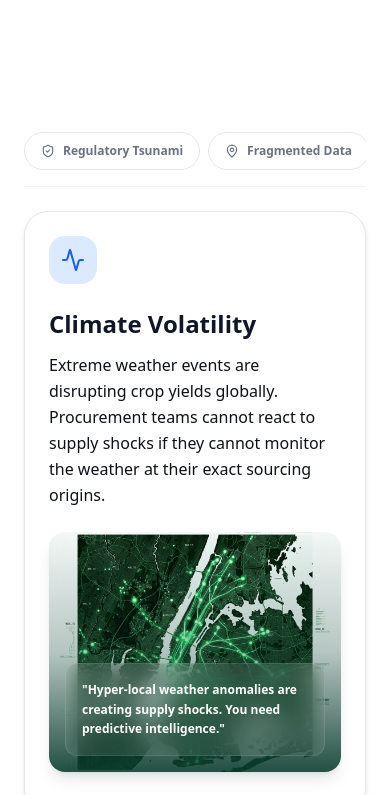
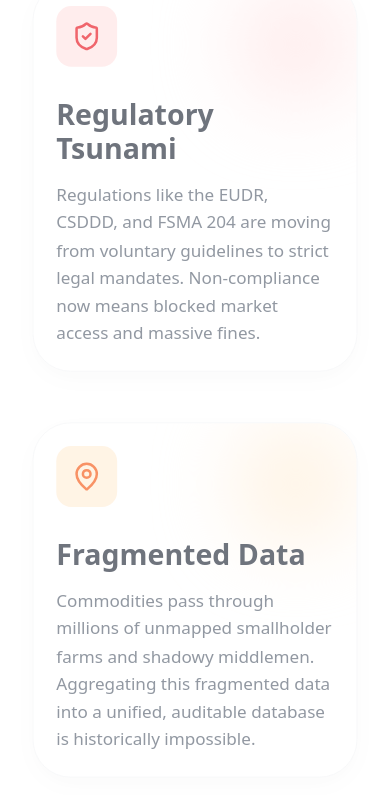
Before and after one commit to bhubanchand/sts-demo-2, a Next.js app: page / in a window 390 px wide. Shown: the part 2220-3015 px from the top of the page. Built offline with nearby package versions, Linux system fonts and the light colour scheme.

Commit message:
fix(ui): revert Challenge mobile layout to match the desktop scrolling experience

```diff
--- a/src/app/page.tsx
+++ b/src/app/page.tsx
@@ -286,19 +286,19 @@ export default function Home() {
       {/* 3. The Global Challenge (Dynamic Scroll-Linked Image) */}
       <section className="py-16 bg-white relative">
          <div className="max-w-[1400px] mx-auto px-6 sm:px-8">
-            <div className="flex flex-col lg:flex-row gap-20">
+            <div className="flex flex-col lg:flex-row gap-12 lg:gap-20">
                {/* Left Column (Text Blocks) */}
-               <div className="w-full lg:w-1/2 flex flex-col gap-12 relative z-10 py-16">
-                  <div className="mb-6">
+               <div className="w-full lg:w-1/2 flex flex-col gap-12 relative z-10 py-8 lg:py-16">
+                  <div className="mb-6 lg:mb-10">
                      <span className="text-[#1F7A53] font-bold tracking-widest uppercase mb-4 block">The Challenge</span>
                      <h2 className="text-4xl sm:text-5xl font-extrabold text-[#0B3D2E] leading-tight mb-6">Supply chains are broken at the source.</h2>
-                     <p className="text-lg sm:text-xl text-gray-600 leading-relaxed mb-8">
+                     <p className="text-lg sm:text-xl text-gray-600 leading-relaxed">
                         Enterprises lack visibility into the "first mile" where raw materials are actually grown. This opacity leads to deforestation risks, human rights violations, and the inability to prove ESG claims.
                      </p>
                   </div>
 
-                  {/* Desktop layout: vertical stack of ChallengeBlocks */}
-                  <div className="hidden lg:flex flex-col gap-12">
+                  {/* Vertical stack of ChallengeBlocks */}
+                  <div className="flex flex-col gap-8 lg:gap-12">
                      {CHALLENGES.map((item) => (
                         <ChallengeBlock
                            key={item.id}
@@ -315,8 +315,8 @@ export default function Home() {
                   </div>
                </div>
 
-               {/* Right Column (Sticky Image Container) - desktop only */}
-               <div className="hidden lg:block lg:w-1/2 lg:sticky lg:top-40 h-[600px] rounded-[40px] overflow-hidden shadow-2xl relative self-start mt-16">
+               {/* Right Column (Sticky Image Container) */}
+               <div className="w-full lg:w-1/2 lg:sticky lg:top-40 h-[350px] sm:h-[450px] lg:h-[600px] rounded-[30px] lg:rounded-[40px] overflow-hidden shadow-2xl relative self-start mt-6 lg:mt-16">
                   <AnimatePresence mode="wait">
                      <motion.img
                         key={activeChallengeBlock}
@@ -332,7 +332,7 @@ export default function Home() {
                   <div className="absolute inset-0 bg-gradient-to-t from-[#0B3D2E] via-[#0B3D2E]/20 to-transparent opacity-90"></div>
 
                   {/* Dynamic caption overlay */}
-                  <div className="absolute bottom-10 left-10 right-10">
+                  <div className="absolute bottom-6 left-6 right-6 lg:bottom-10 lg:left-10 lg:right-10">
                      <AnimatePresence mode="wait">
                         <motion.div
                            key={activeChallengeBlock}
@@ -340,71 +340,14 @@ export default function Home() {
                            animate={{ opacity: 1, y: 0 }}
                            exit={{ opacity: 0, y: -20 }}
                            transition={{ duration: 0.3, delay: 0.2 }}
-                           className="bg-white/10 backdrop-blur-xl border border-white/20 p-8 rounded-3xl"
+                           className="bg-white/10 backdrop-blur-xl border border-white/20 p-6 lg:p-8 rounded-2xl lg:rounded-3xl"
                         >
-                           <p className="text-white font-bold text-xl leading-relaxed">
+                           <p className="text-white font-bold text-base lg:text-xl leading-relaxed">
                               {CHALLENGES.find(c => c.id === activeChallengeBlock)?.quote}
                            </p>
                         </motion.div>
                      </AnimatePresence>
                   </div>
-               </div>
-
-               {/* Mobile Layout (Interactive Tabbed Widget) - mobile only */}
-               <div className="block lg:hidden w-full">
-                  {/* Tabs Row */}
-                  <div className="flex gap-2 overflow-x-auto pb-4 scrollbar-none border-b border-gray-100 mb-6">
-                     {CHALLENGES.map((item) => {
-                        const Icon = item.icon;
-                        const isActive = activeChallengeBlock === item.id;
-                        return (
-                           <button
-                              key={item.id}
-                              onClick={() => setActiveChallengeBlock(item.id)}
-                              className={`flex items-center gap-2 px-4 py-2.5 rounded-full text-xs font-bold whitespace-nowrap transition-all border ${
-                                 isActive
-                                    ? "bg-[#0B3D2E] text-white border-[#0B3D2E] shadow-md"
-                                    : "bg-white text-gray-500 border-gray-200 hover:bg-gray-50"
-                              }`}
-                           >
-                              <Icon className="w-3.5 h-3.5" />
-                              {item.title}
-                           </button>
-                        );
-                     })}
-                  </div>
-
-                  {/* Active Card Content */}
-                  {(() => {
-                     const activeItem = CHALLENGES.find(c => c.id === activeChallengeBlock) || CHALLENGES[0];
-                     const ActiveIcon = activeItem.icon;
-                     return (
-                        <div className="space-y-6">
-                           <div className="bg-white rounded-3xl p-6 border border-gray-150 shadow-md">
-                              <div className={`w-12 h-12 ${activeItem.bgClass} ${activeItem.colorClass} rounded-2xl flex items-center justify-center mb-6`}>
-                                 <ActiveIcon className="w-6 h-6"/>
-                              </div>
-                              <h3 className="text-2xl font-bold text-gray-900 mb-3">{activeItem.title}</h3>
-                              <p className="text-base text-gray-650 leading-relaxed mb-6">{activeItem.text}</p>
-
-                              {/* Integrated Image Frame */}
-                              <div className="relative h-[240px] rounded-2xl overflow-hidden shadow-lg mb-4">
-                                 <img
-                                    src={activeItem.image}
-                                    alt={activeItem.title}
-                                    className="w-full h-full object-cover"
-                                 />
-                                 <div className="absolute inset-0 bg-gradient-to-t from-[#0B3D2E] via-[#0B3D2E]/30 to-transparent opacity-90"></div>
-                                 <div className="absolute bottom-4 left-4 right-4 bg-white/10 backdrop-blur-md border border-white/10 p-4 rounded-xl">
-                                    <p className="text-white font-bold text-xs leading-relaxed">
-                                       {activeItem.quote}
-                                    </p>
-                                 </div>
-                              </div>
-                           </div>
-                        </div>
-                     );
-                  })()}
                </div>
             </div>
          </div>
```
